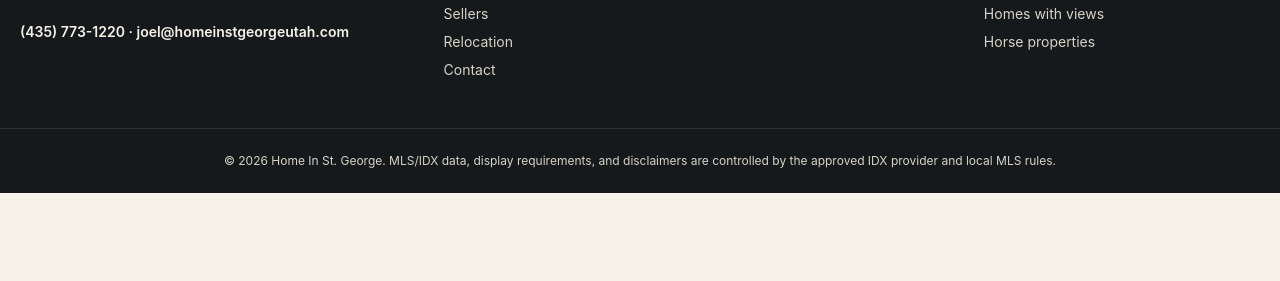
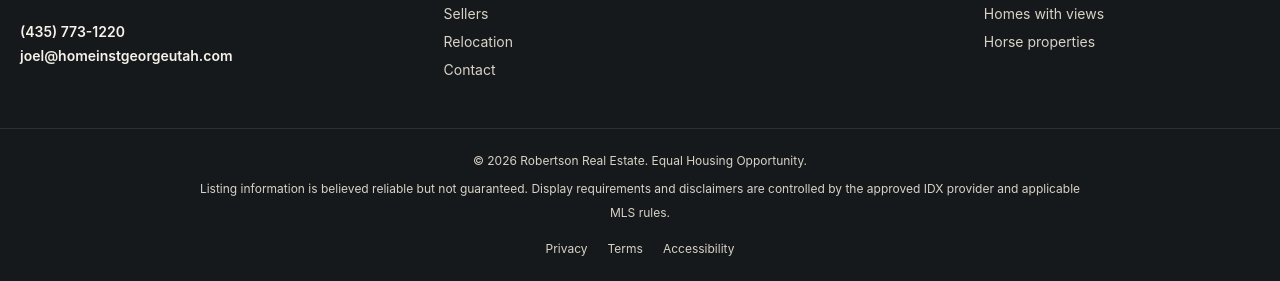
Before and after one commit to BenLane-creator/homeinstgeorgeutah, an Astro site in the folder apps/site/: page /blog in a window 1280 px wide. Shown: the part 1128-1409 px from the top of the page. Before the commit the page ends 1321 px from the top, so only its background shows below. Built offline with nearby package versions, Linux system fonts and the light colour scheme; Astro itself is replaced by a stand-in of ours; no server answers.

Commit message:
Add legal and accessibility footer links

```diff
--- a/apps/site/src/components/Footer.astro
+++ b/apps/site/src/components/Footer.astro
@@ -11,6 +11,12 @@ const footerExploreItems = navItems.filter((item) =>
 const footerResourceItems = navItems.filter((item) =>
   ["Financing Options", "Horse Properties", "Market Guides"].includes(item.label),
 );
+
+const legalItems = [
+  { label: "Privacy", href: "/privacy/" },
+  { label: "Terms", href: "/terms/" },
+  { label: "Accessibility", href: "/accessibility/" },
+];
 ---
 
 <footer class="border-t border-[var(--brand-pink-sand)] bg-[var(--brand-ink)] text-[var(--brand-warm-ivory)]">
@@ -41,9 +47,10 @@ const footerResourceItems = navItems.filter((item) =>
         Real estate search, local guidance, and seller strategy for {site.market}.
       </p>
 
-      <p class="mt-4 text-sm font-semibold text-[var(--brand-warm-ivory)]">
-        {site.phone} · {site.email}
-      </p>
+      <div class="mt-4 grid gap-1 text-sm font-semibold text-[var(--brand-warm-ivory)]">
+        <a class="w-fit hover:text-[var(--brand-gold)]" href={site.phoneHref}>{site.phone}</a>
+        <a class="w-fit hover:text-[var(--brand-gold)]" href={`mailto:${site.email}`}>{site.email}</a>
+      </div>
     </div>
 
     <div>
@@ -81,6 +88,17 @@ const footerResourceItems = navItems.filter((item) =>
   </div>
 
   <div class="border-t border-white/10 px-5 py-5 text-center text-xs leading-6 text-[var(--brand-pink-sand)]">
-    © {new Date().getFullYear()} {site.name}. MLS/IDX data, display requirements, and disclaimers are controlled by the approved IDX provider and local MLS rules.
+    <p>© {new Date().getFullYear()} {site.companyName}. Equal Housing Opportunity.</p>
+    <p class="mx-auto mt-1 max-w-4xl">
+      Listing information is believed reliable but not guaranteed. Display requirements and disclaimers are
+      controlled by the approved IDX provider and applicable MLS rules.
+    </p>
+    <nav aria-label="Legal" class="mt-3 flex flex-wrap justify-center gap-x-5 gap-y-2">
+      {legalItems.map((item) => (
+        <a class="underline-offset-4 hover:text-[var(--brand-warm-ivory)] hover:underline" href={item.href}>
+          {item.label}
+        </a>
+      ))}
+    </nav>
   </div>
 </footer>
```
